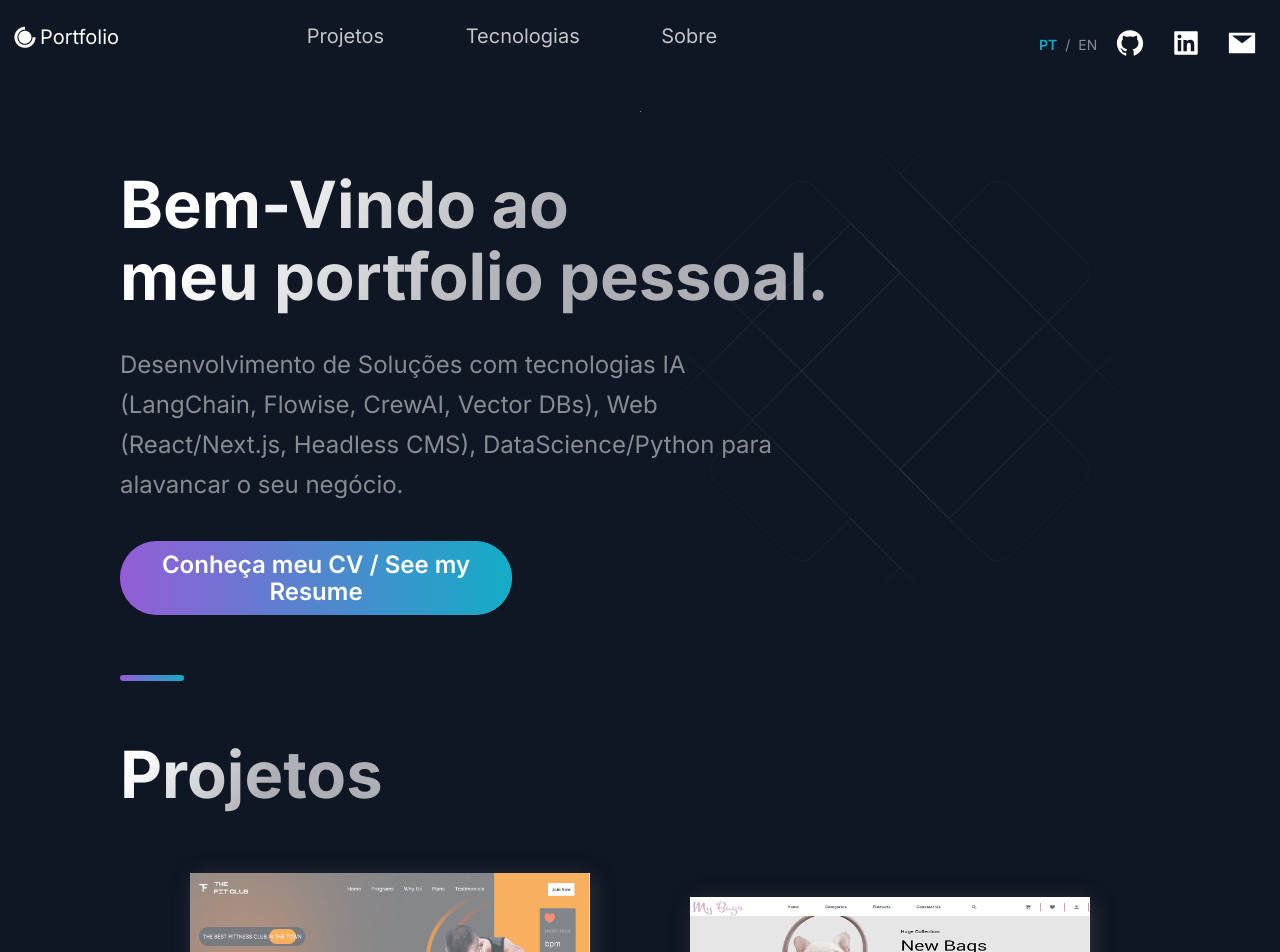
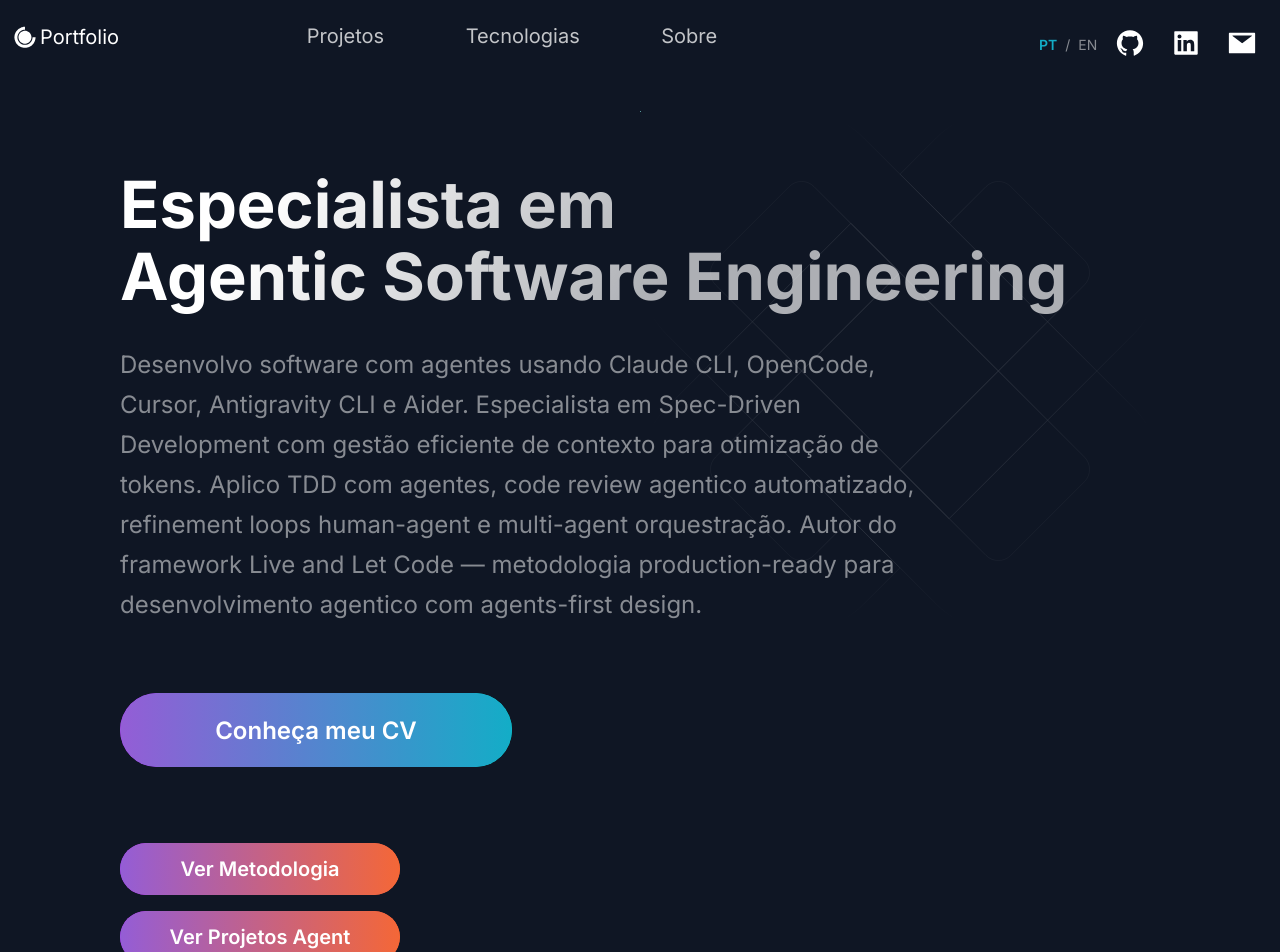
Before and after one commit to jcneto25/MyPortfolio, a Next.js app: page / in a window 1280 px wide. Shown: the top 952 px of the page. Built offline with nearby package versions, Linux system fonts and the light colour scheme; no server answers.

Commit message:
feat: update Hero with Agentic Engineering positioning and 3 buttons

```diff
--- a/src/components/Hero/Hero.js
+++ b/src/components/Hero/Hero.js
@@ -1,12 +1,11 @@
 import React from "react";
-
 import {
   Section,
   SectionText,
   SectionTitle,
 } from "../../styles/GlobalComponents";
 import Button from "../../styles/GlobalComponents/Button";
-import { LeftSection } from "./HeroStyles";
+import { LeftSection, ButtonContainer } from "./HeroStyles";
 import { useLanguage } from "../../contexts/LanguageContext";
 
 const Hero = (props) => {
@@ -22,11 +21,23 @@
         <SectionText>
           {t('hero.description')}
         </SectionText>
-        <Button
-          onClick={() => window.open("https://jcneto25.github.io/MyResume/")}
-        >
-          {t('hero.button')}
-        </Button>
+        <ButtonContainer>
+          <Button onClick={() => window.open("https://jcneto25.github.io/MyResume/")}>
+            {t('hero.buttonResume')}
+          </Button>
+          <Button
+            onClick={() => document.getElementById('methodology')?.scrollIntoView({ behavior: 'smooth' })}
+            alt
+          >
+            {t('hero.buttonMethodology')}
+          </Button>
+          <Button
+            onClick={() => document.getElementById('projects')?.scrollIntoView({ behavior: 'smooth' })}
+            alt
+          >
+            {t('hero.buttonProjects')}
+          </Button>
+        </ButtonContainer>
       </LeftSection>
     </Section>
   );
--- a/src/components/Hero/HeroStyles.js
+++ b/src/components/Hero/HeroStyles.js
@@ -6,14 +6,25 @@
     width: 80%;
     display: flex;
     flex-direction: column;
-
     margin: 0 auto;
   }
   @media ${(props) => props.theme.breakpoints.md} {
     width: 100%;
     display: flex;
     flex-direction: column;
-
     margin: 0 auto;
   }
 `;
+
+export const ButtonContainer = styled.div`
+  display: flex;
+  flex-direction: column;
+  gap: 16px;
+  align-items: flex-start;
+  margin-top: 32px;
+
+  @media ${(props) => props.theme.breakpoints.sm} {
+    width: 100%;
+    gap: 12px;
+  }
+`;
--- a/src/i18n/translations/en.json
+++ b/src/i18n/translations/en.json
@@ -4,6 +4,7 @@
     "nav": {
       "projects": "Projects",
       "technologies": "Technologies",
+      "methodology": "Methodology",
       "about": "About"
     },
     "languageSwitcher": {
@@ -12,10 +13,12 @@
     }
   },
   "hero": {
-    "title": "Welcome to my",
-    "titleHighlight": "personal portfolio.",
-    "description": "Developing Solutions with AI technologies (LangChain, Flowise, CrewAI, Vector DBs), Web (React/Next.js, Headless CMS), DataScience/Python to boost your business.",
-    "button": "See my Resume"
+    "title": "Agentic Software Engineering",
+    "titleHighlight": "Specialist",
+    "description": "I build agent-powered software using Claude CLI, OpenCode, Cursor, Antigravity CLI, and Aider. Specialist in Spec-Driven Development with efficient context management for token optimization. I apply TDD with agents, automated agent code review, human-agent refinement loops, and multi-agent orchestration. Author of Live and Let Code framework — production-ready agentic development methodology with agents-first design.",
+    "buttonResume": "See my Resume",
+    "buttonMethodology": "See Methodology",
+    "buttonProjects": "See Agent Projects"
   },
   "projects": {
     "title": "Projects",
--- a/src/i18n/translations/pt.json
+++ b/src/i18n/translations/pt.json
@@ -4,6 +4,7 @@
     "nav": {
       "projects": "Projetos",
       "technologies": "Tecnologias",
+      "methodology": "Metodologia",
       "about": "Sobre"
     },
     "languageSwitcher": {
@@ -12,10 +13,12 @@
     }
   },
   "hero": {
-    "title": "Bem-Vindo ao",
-    "titleHighlight": "meu portfolio pessoal.",
-    "description": "Desenvolvimento de Soluções com tecnologias IA (LangChain, Flowise, CrewAI, Vector DBs), Web (React/Next.js, Headless CMS), DataScience/Python para alavancar o seu negócio.",
-    "button": "Conheça meu CV / See my Resume"
+    "title": "Especialista em",
+    "titleHighlight": "Agentic Software Engineering",
+    "description": "Desenvolvo software com agentes usando Claude CLI, OpenCode, Cursor, Antigravity CLI e Aider. Especialista em Spec-Driven Development com gestão eficiente de contexto para otimização de tokens. Aplico TDD com agentes, code review agentico automatizado, refinement loops human-agent e multi-agent orquestração. Autor do framework Live and Let Code — metodologia production-ready para desenvolvimento agentico com agents-first design.",
+    "buttonResume": "Conheça meu CV",
+    "buttonMethodology": "Ver Metodologia",
+    "buttonProjects": "Ver Projetos Agent"
   },
   "projects": {
     "title": "Projetos",
```
